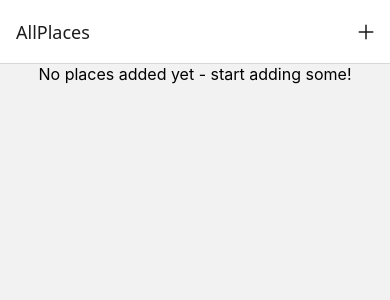
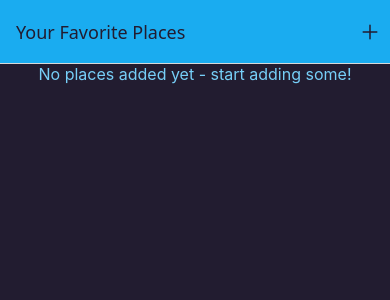
Before and after one commit to Precell/favorite-places, a React Native app: screen /AllPlaces in a window 390 px wide. Shown: the top 300 px of the page. Built offline with nearby package versions, Linux system fonts and the light colour scheme.

Commit message:
Add color constants and update styles in App and PlacesList components

```diff
--- a/App.js
+++ b/App.js
@@ -4,6 +4,7 @@
 import { createNativeStackNavigator } from "@react-navigation/native-stack";
 import AllPlaces from "./screens/AllPlaces";
 import AddPlace from "./screens/AddPlace";
+import { Colors } from "./constants/colors";
 import IconButton from "./components/ui/IconButton";
 
 const Stack = createNativeStackNavigator();
@@ -13,11 +14,22 @@
     <>
       <StatusBar style="dark" />
       <NavigationContainer>
-        <Stack.Navigator>
+        <Stack.Navigator
+          screenOptions={{
+            headerStyle: {
+              backgroundColor: Colors.primary500,
+            },
+            headerTintColor: Colors.gray700,
+            contentStyle: {
+              backgroundColor: Colors.gray700
+            },
+          }}
+        >
           <Stack.Screen
             name="AllPlaces"
             component={AllPlaces}
             options={({ navigation }) => ({
+              title: "Your Favorite Places",
               headerRight: ({ tintColor }) => (
                 <IconButton
                   icon="add"
@@ -28,7 +40,13 @@
               ),
             })}
           />
-          <Stack.Screen name="AddPlace" component={AddPlace} />
+          <Stack.Screen
+            name="AddPlace"
+            component={AddPlace}
+            options={{
+              title: "Add a new place",
+            }}
+          />
         </Stack.Navigator>
       </NavigationContainer>
     </>
--- a/components/Places/PlacesList.js
+++ b/components/Places/PlacesList.js
@@ -1,6 +1,7 @@
 import { View, Text, FlatList, StyleSheet } from "react-native";
 import React from "react";
 import PlaceItem from "./PlaceItem";
+import { Colors } from "../../constants/colors";
 
 const PlacesList = ({ places }) => {
 
@@ -26,12 +27,12 @@
 
 const styles = StyleSheet.create({
     fallbackContainer:{
-        flex:1,
+        // flex:1,
         justifyContent:'center',
         alignItems:'center'
     },
     fallbactText:{
         fontSize:16,
-
+        color: Colors.primary200
     }
 })
--- a/components/ui/IconButton.js
+++ b/components/ui/IconButton.js
@@ -13,7 +13,6 @@
 const styles = StyleSheet.create({
     button:{
         padding:8,
-        margin:4,
         justifyContent:'center',
         alignItems:'center'
     },
--- /dev/null
+++ b/constants/colors.js
@@ -0,0 +1,11 @@
+export const Colors = {
+    primary50: '#cfeffd',
+    primary100: '#a0defb',
+    primary200: '#77cff8',
+    primary400: '#44bdf5',
+    primary500: '#1aacf0',
+    primary700: '#0570c9',
+    primary800: '#003b88',
+    accent500: '#e6b30b',
+    gray700: '#221c30',
+  };
```
